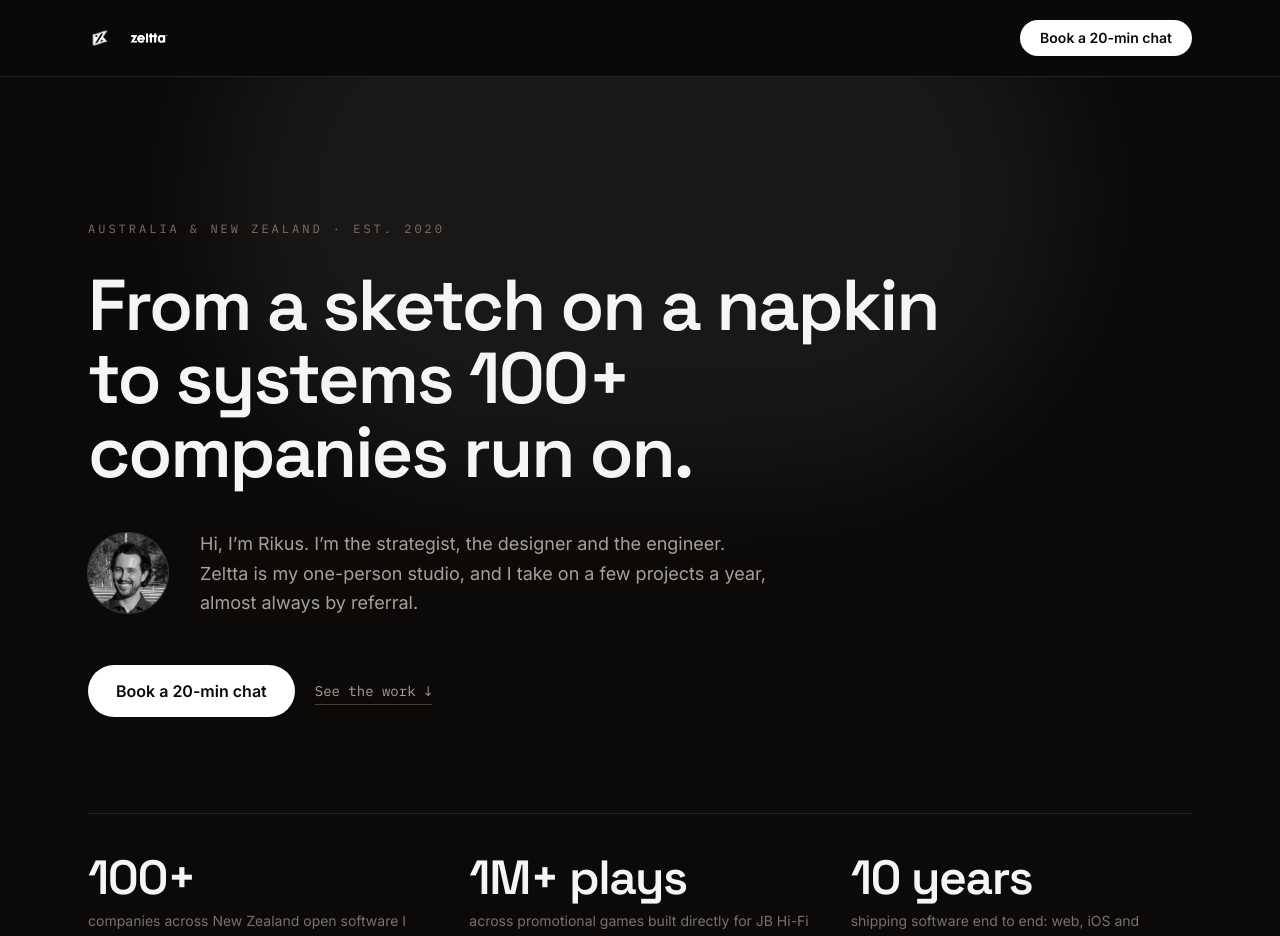
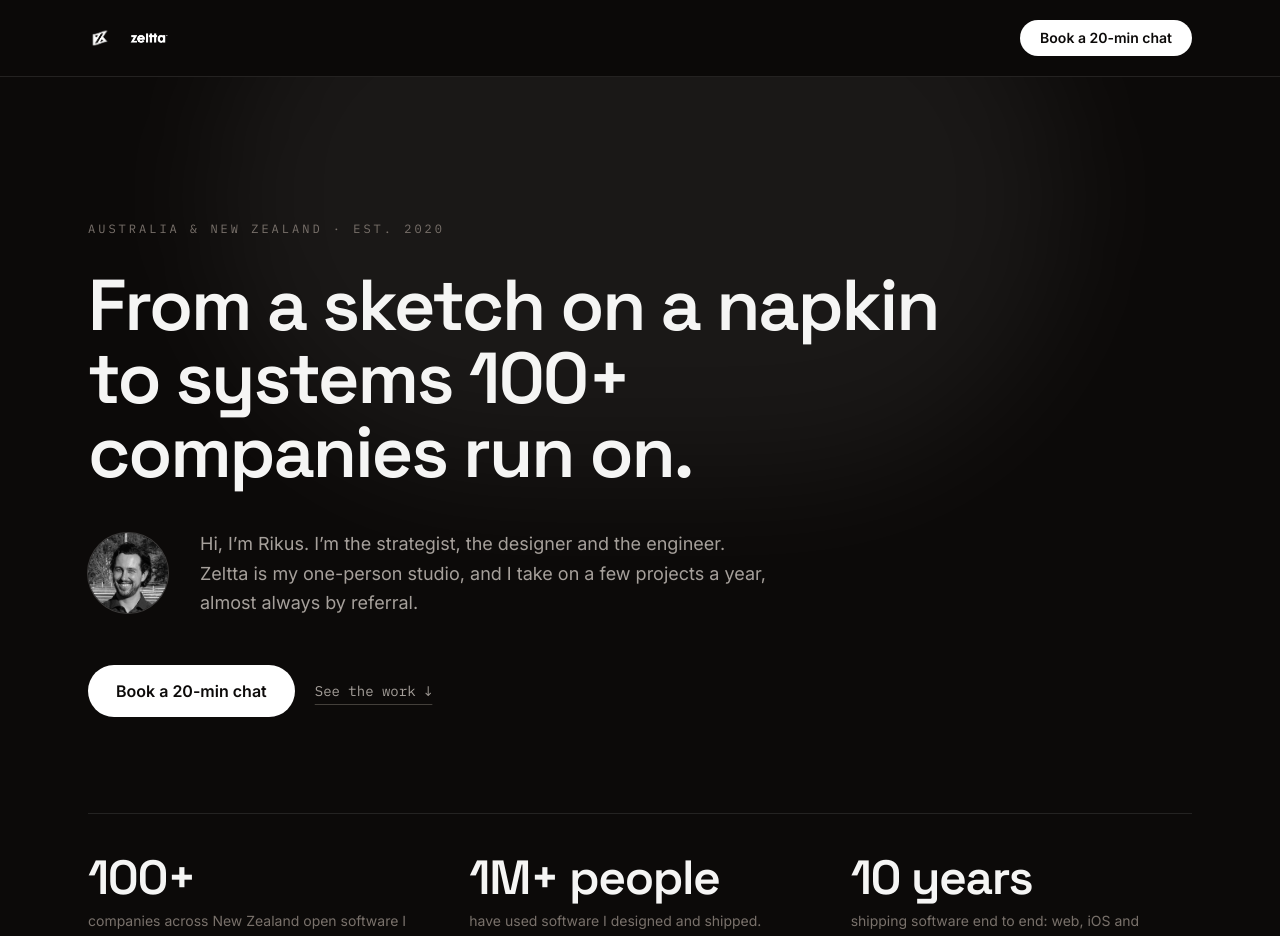
Before and after one commit to RikusWiehahn/zeltta-com-2026, a Next.js app: page / in a window 1280 px wide. Shown: the top 936 px of the page. Built offline with nearby package versions, Linux system fonts and the light colour scheme.

Commit message:
Generalise the 1M proof claim without naming JB Hi-Fi.

```diff
--- a/src/app/page.tsx
+++ b/src/app/page.tsx
@@ -50,8 +50,8 @@ const Page = () => {
 								<dd className="mt-2 text-sm leading-relaxed text-stone-500">companies across New Zealand open software I built, every working day.</dd>
 							</div>
 							<div>
-								<dt className="font-display text-5xl text-stone-100">1M+ plays</dt>
-								<dd className="mt-2 text-sm leading-relaxed text-stone-500">across promotional games built directly for JB Hi-Fi campaigns.</dd>
+								<dt className="font-display text-5xl text-stone-100">1M+ people</dt>
+								<dd className="mt-2 text-sm leading-relaxed text-stone-500">have used software I designed and shipped.</dd>
 							</div>
 							<div>
 								<dt className="font-display text-5xl text-stone-100">10 years</dt>
```
